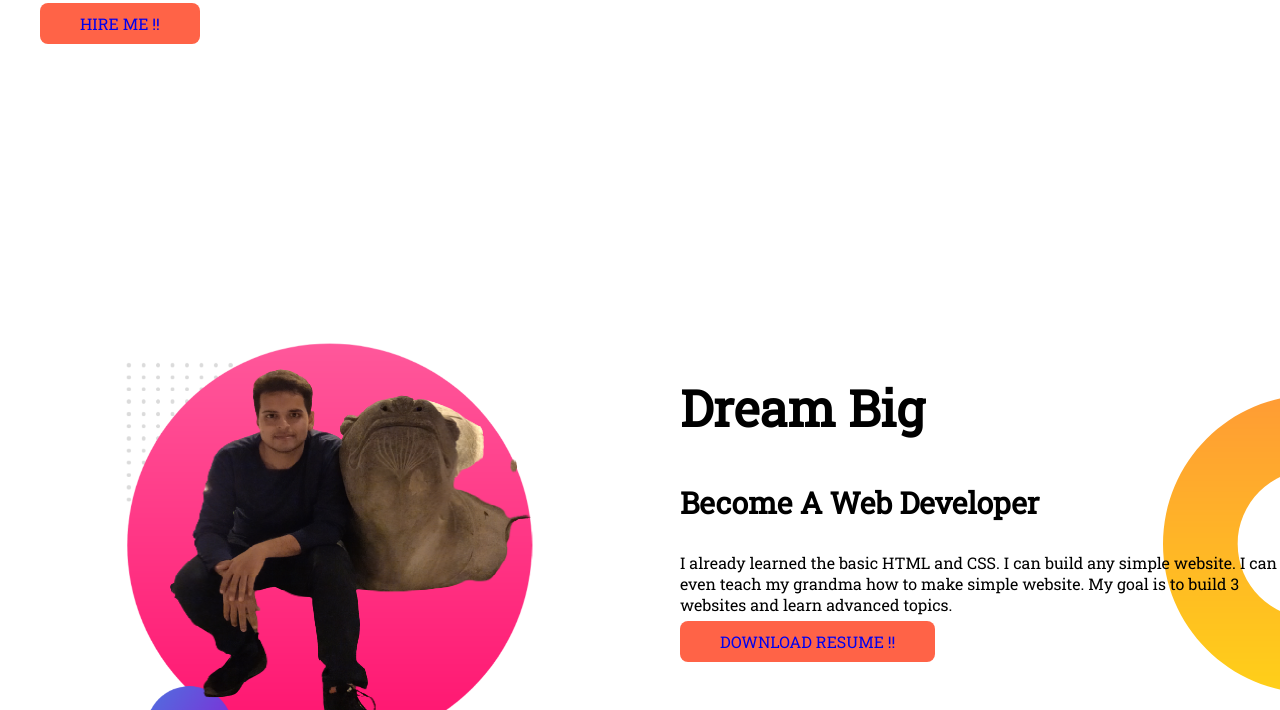
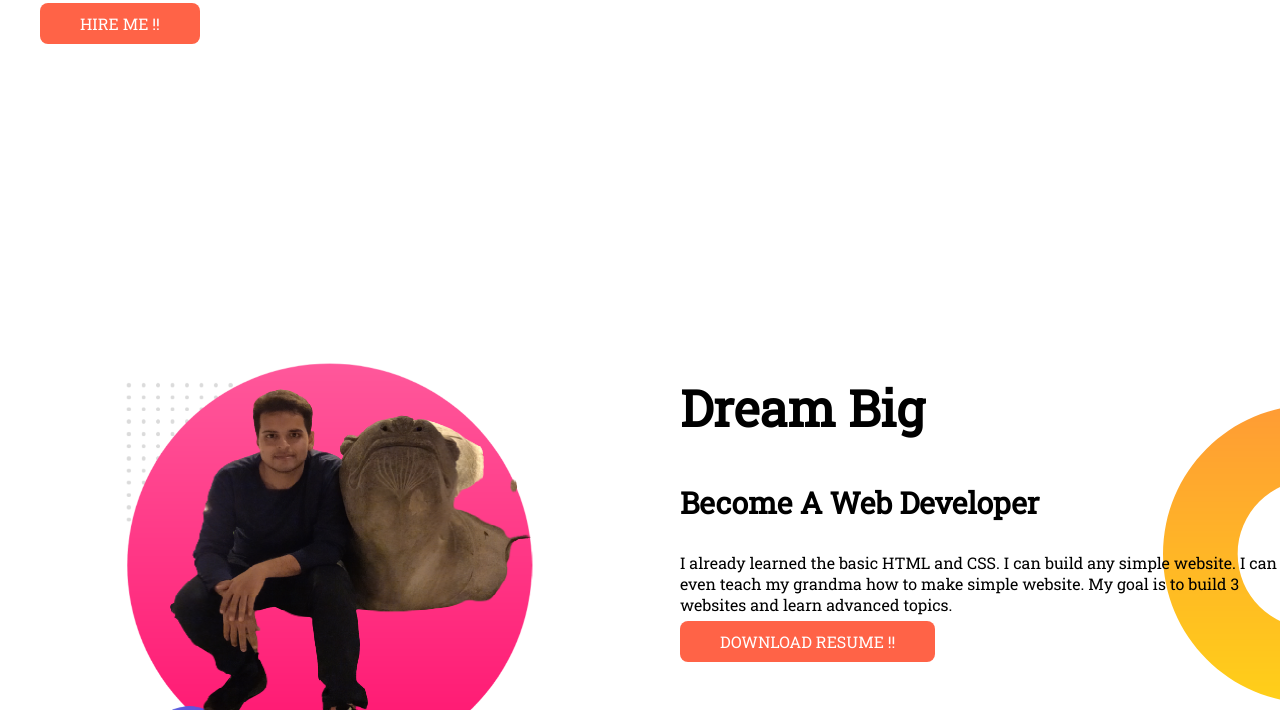
Before and after one commit to YeBenLing-ZAMAN/practicesProblem-01, a plain HTML site: page index.html in a window 1280 px wide. Shown: the part 458-1168 px from the top of the page. Drawn offline with Linux system fonts and the light colour scheme.

Commit message:
image margin change

```diff
--- a/index.html
+++ b/index.html
@@ -23,7 +23,7 @@
                 That's why I am learning and mastering web development. I will not stop until I become the Web
                 Development
                 Hero.</p>
-            <a class="button_link" target="_blank" href="#">HIRE ME !!</a>
+            <a  id="heirme" class="button_link" target="_blank" href="#">HIRE ME !!</a>
         </div>
 
         <div class="first_poster_child">
--- a/style.css
+++ b/style.css
@@ -24,16 +24,21 @@ h1{
     color: tomato;
 }
 .button_link{
+
     text-decoration: none;
-    background-image: linear-gradient(rgb(238, 160, 160) tomato);
+    background-image: linear-gradient(white tomato);
     background-color: tomato;
     padding: 10px 40px;
     border-radius: 8px;
-    columns: white;
+    color: white;
 }
 .first_poster_child img{
+    margin-top: 20px;
     width: 70%;
     padding-left: 80px;
+}
+#heirme{
+    margin-top: 30px;
 }
 
 
```
